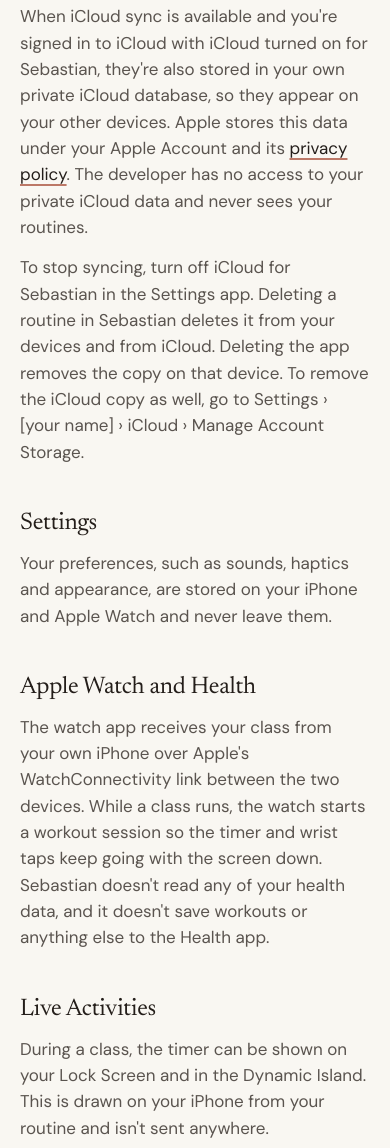
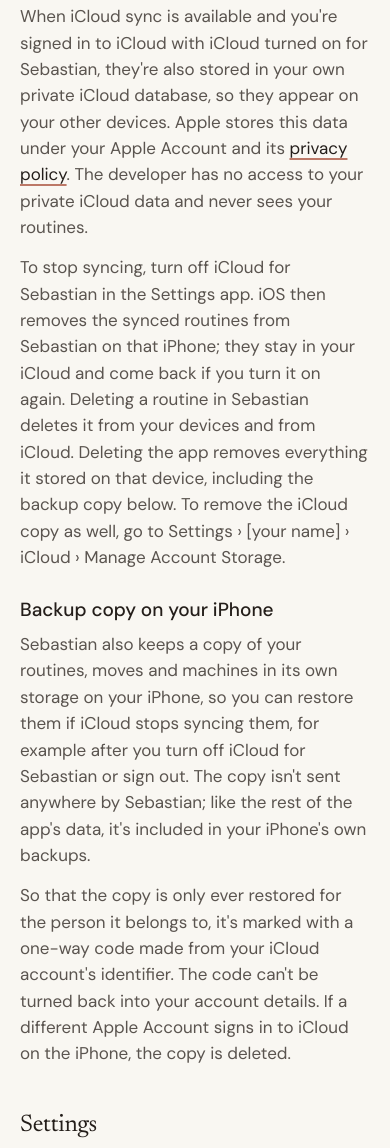
Before and after one commit to testeven152/sebastian-app, a plain HTML site: page privacy/index.html in a window 390 px wide. Shown: the part 545-1693 px from the top of the page. Drawn offline with Linux system fonts and the light colour scheme.

Commit message:
Privacy policy: the backup copy kept on the iPhone
Sebastian now keeps a copy of routines, moves and machines on the iPhone
to restore if iCloud stops syncing them, marked with a one-way code from
the iCloud account's identifier and deleted if a different account signs
in. Also explains that turning off iCloud removes synced routines from the
app until it's turned back on.

Co-Authored-By: Claude Opus 5.5 <noreply@anthropic.com>

```diff
--- a/page.css
+++ b/page.css
@@ -7,6 +7,7 @@ body { background: var(--bg); }
 .doc-head h1 { font-size: clamp(40px, 6.4vw, 68px); }
 .doc-head .lead { color: var(--ink2); font-size: 19px; }
 .doc h2 { font: 400 clamp(24px, 3vw, 30px)/1.2 var(--serif); letter-spacing: -.01em; margin: 44px 0 12px; }
+.doc h3 { color: var(--ink); margin: 28px 0 8px; }
 .doc p { margin: 0 0 14px; color: var(--ink2); max-width: 38em; }
 .doc p strong { color: var(--ink); font-weight: 500; }
 .doc a { color: var(--ink); text-decoration-color: var(--clay); text-decoration-thickness: 1.5px; text-underline-offset: 4px; }
--- a/privacy/index.html
+++ b/privacy/index.html
@@ -25,7 +25,7 @@
 
 <main class="doc">
 <div class="doc-head">
-  <span class="meta rise" style="--d:0">Sebastian for iPhone and Apple Watch · Last updated 4 November 2026 (routine storage and iCloud)</span>
+  <span class="meta rise" style="--d:0">Sebastian for iPhone and Apple Watch · Last updated 15 November 2026 (backup copy on your iPhone)</span>
   <h1 class="rise" style="--d:1">Privacy policy</h1>
   <p class="lead rise" style="--d:2">Sebastian doesn't collect, store or share any personal information. There are no accounts, no analytics, no advertising and no tracking.</p>
 </div>
@@ -33,7 +33,10 @@
 <h2>Your routines and moves</h2>
 <p>The routines, moves and machines you create are stored on your iPhone.</p>
 <p>When iCloud sync is available and you're signed in to iCloud with iCloud turned on for Sebastian, they're also stored in your own private iCloud database, so they appear on your other devices. Apple stores this data under your Apple Account and its <a href="https://www.apple.com/legal/privacy/">privacy policy</a>. The developer has no access to your private iCloud data and never sees your routines.</p>
-<p>To stop syncing, turn off iCloud for Sebastian in the Settings app. Deleting a routine in Sebastian deletes it from your devices and from iCloud. Deleting the app removes the copy on that device. To remove the iCloud copy as well, go to Settings › [your name] › iCloud › Manage Account Storage.</p>
+<p>To stop syncing, turn off iCloud for Sebastian in the Settings app. iOS then removes the synced routines from Sebastian on that iPhone; they stay in your iCloud and come back if you turn it on again. Deleting a routine in Sebastian deletes it from your devices and from iCloud. Deleting the app removes everything it stored on that device, including the backup copy below. To remove the iCloud copy as well, go to Settings › [your name] › iCloud › Manage Account Storage.</p>
+<h3>Backup copy on your iPhone</h3>
+<p>Sebastian also keeps a copy of your routines, moves and machines in its own storage on your iPhone, so you can restore them if iCloud stops syncing them, for example after you turn off iCloud for Sebastian or sign out. The copy isn't sent anywhere by Sebastian; like the rest of the app's data, it's included in your iPhone's own backups.</p>
+<p>So that the copy is only ever restored for the person it belongs to, it's marked with a one-way code made from your iCloud account's identifier. The code can't be turned back into your account details. If a different Apple Account signs in to iCloud on the iPhone, the copy is deleted.</p>
 
 <h2>Settings</h2>
 <p>Your preferences, such as sounds, haptics and appearance, are stored on your iPhone and Apple Watch and never leave them.</p>
```
